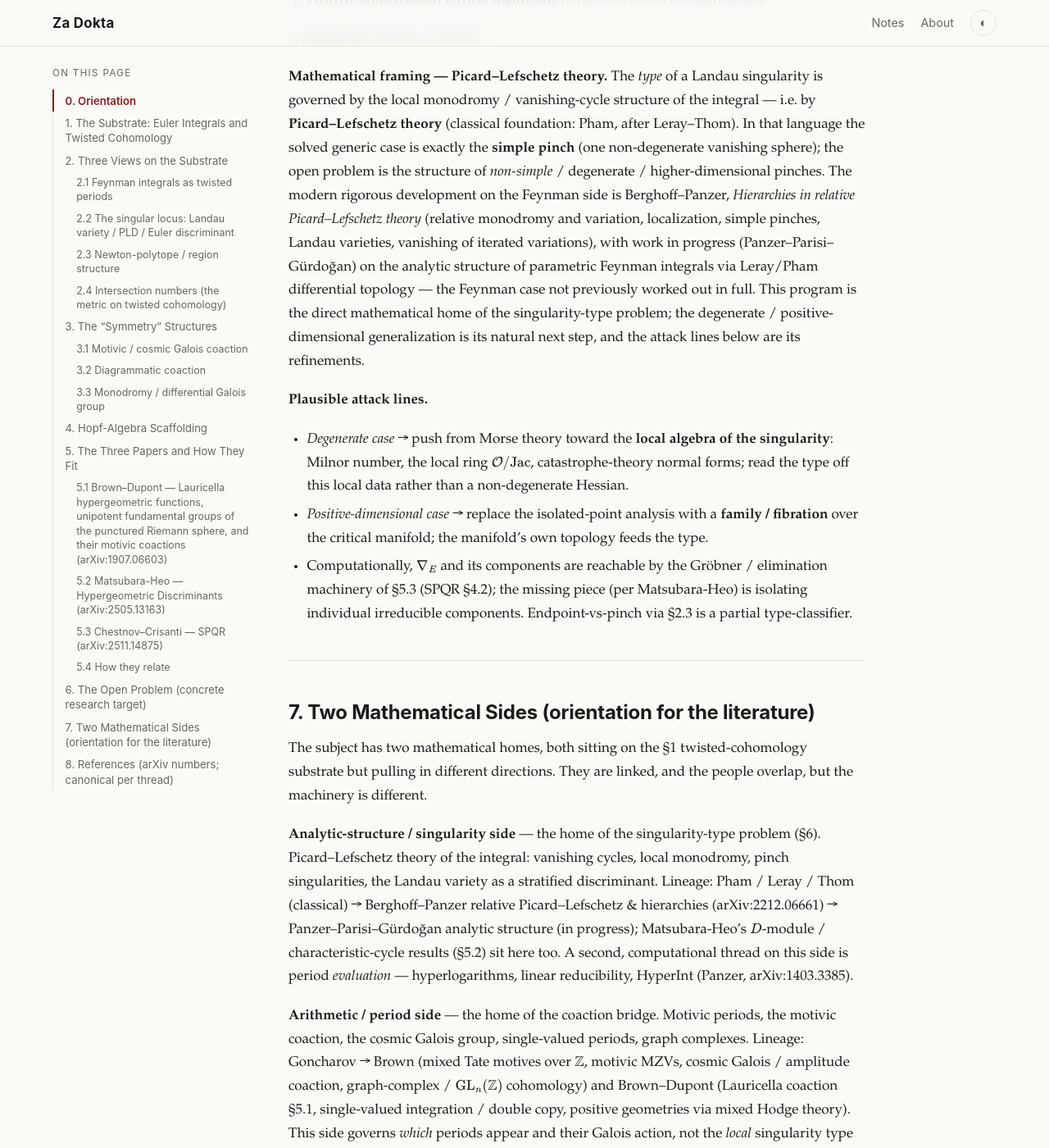
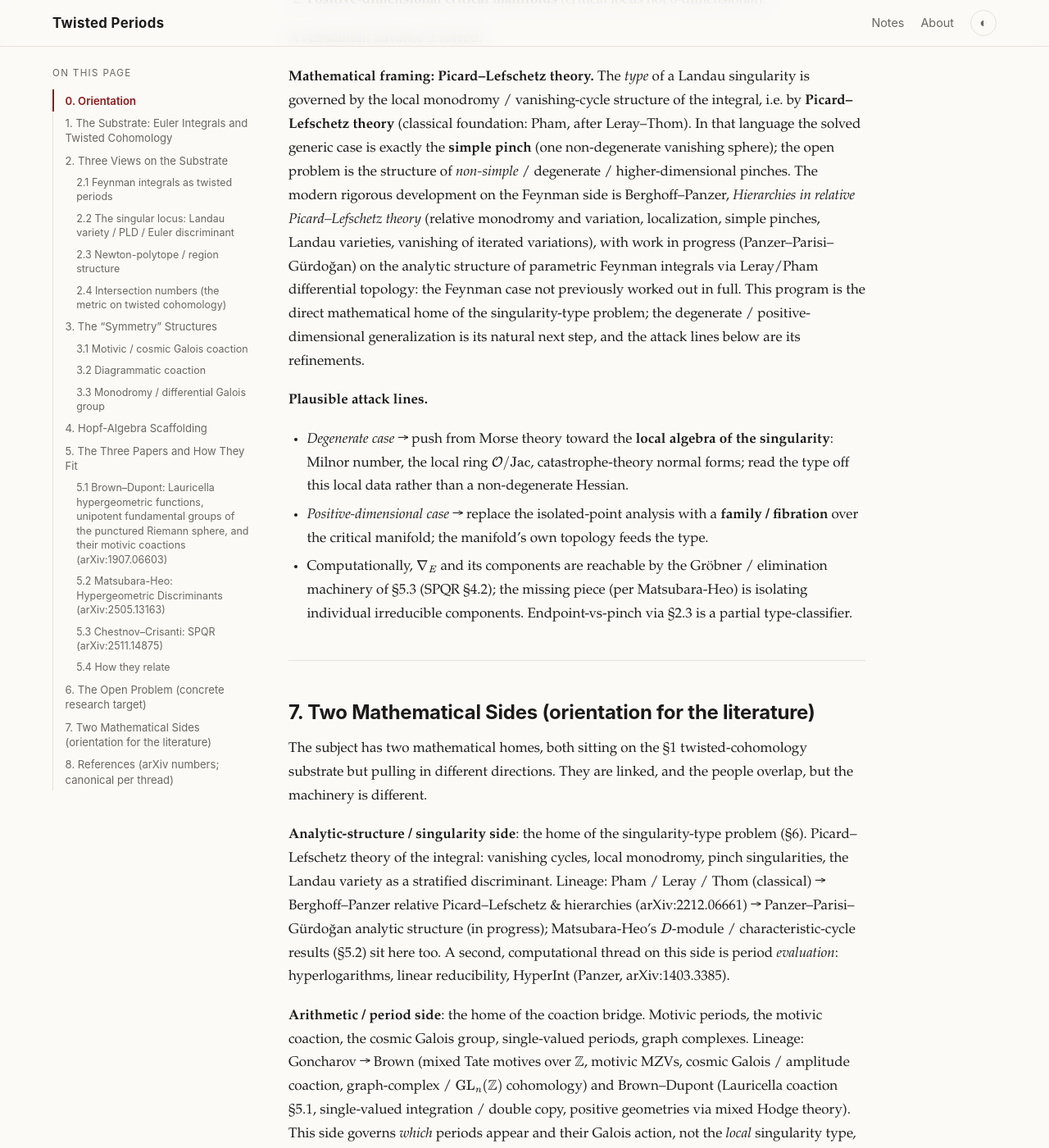
Before and after one commit to Aeden99/Za-Dokta, a Jekyll site: the page built from _notes/algebraic-structure-of-feynman-integrals.md, in a window 1280 px wide and 1400 px high, scrolled down 7057 px. Shown: the whole window at 82% size. Built offline with Jekyll 4.4.1, drawn with Linux system fonts in a browser that asks for light colours; some of the changed text lies outside the part shown.

Commit message:
Rename site to Twisted Periods; scrub em dashes; add three notes
- Site title, tagline, description, index, about, README, footer, theme
  header renamed from Za Dokta to Twisted Periods (repo name and Pages
  URL unchanged)
- Every em dash removed across the site, punctuation-only edits to the
  algebraic-structure note
- New notes: Hyperlogarithms and Linear Reducibility, Picard-Lefschetz
  and the Type of a Landau Singularity, The Reading Program

Co-Authored-By: Claude Fable 5 <noreply@anthropic.com>

```diff
--- a/_config.yml
+++ b/_config.yml
@@ -1,14 +1,15 @@
 # --- Site ---------------------------------------------------------------------
-title: "Za Dokta"
-tagline: "Working notes on the algebraic structure of Feynman integrals & adjacent mathematical physics"
+title: "Twisted Periods"
+tagline: "Working notes on the algebraic and analytic structure of Feynman integrals"
 description: >-
-  A growing, comprehensive set of working notes on Feynman integrals — twisted
-  cohomology, Euler/Landau discriminants, intersection numbers, the motivic
-  coaction, and the analytic structure of amplitudes.
+  A growing set of working notes on Feynman integrals as twisted periods:
+  twisted cohomology, Euler and Landau discriminants, intersection numbers,
+  hyperlogarithms, the motivic coaction, Picard–Lefschetz theory, and the
+  analytic structure of amplitudes.
 author: "Devansh"
 lang: en
 
-# IMPORTANT — hosting URL.
+# IMPORTANT: hosting URL.
 #   • User/org site  (repo named <username>.github.io)  ->  leave baseurl: ""
 #   • Project site   (repo named e.g. za-dokta)         ->  baseurl: "/za-dokta"
 # Every link/asset uses the relative_url filter, so this is the ONLY line to change.
--- a/_includes/footer.html
+++ b/_includes/footer.html
@@ -1,6 +1,6 @@
 <footer class="site-footer">
   <div class="wrap">
-    <p>{{ site.title }} — {{ site.tagline }}.</p>
+    <p>{{ site.title }} · {{ site.tagline }}.</p>
     <p class="muted">
       Built with <a href="https://jekyllrb.com/">Jekyll</a>,
       typeset with <a href="https://www.mathjax.org/">MathJax</a>.
--- a/_notes/algebraic-structure-of-feynman-integrals.md
+++ b/_notes/algebraic-structure-of-feynman-integrals.md
@@ -5,7 +5,7 @@ topic: "Feynman Integrals"
 order: 1
 date: 2026-06-23
 summary: >-
-  One substrate — the twisted (co)homology of an Euler integral — and three views on it:
+  One substrate, the twisted (co)homology of an Euler integral, and three views on it:
   Feynman integrals as twisted periods, the Landau/Euler-discriminant singular locus, and
   intersection numbers. Plus the motivic coaction and monodromy symmetries, the Hopf-algebra
   scaffolding, three anchor papers (Brown–Dupont, Matsubara-Heo, SPQR), and the open
@@ -35,7 +35,7 @@ a multivalued "twist" $$\Phi$$ times an algebraic form $$\varphi$$, over a cycle
 **Twisted connection.** $$\nabla = d + \omega\wedge$$, with
 $$\omega = d\log\Phi = \sum_j c_j \frac{dP_j}{P_j} + \sum_i \nu_i \frac{dx_i}{x_i}$$.
 The integrals are pairings of twisted cohomology $$[\varphi]\in H^n_{dR}(\nabla)$$ against
-twisted homology $$[\Gamma]\in H_n^{lf}(\nabla^\vee)$$ — i.e. **twisted periods**.
+twisted homology $$[\Gamma]\in H_n^{lf}(\nabla^\vee)$$, i.e. **twisted periods**.
 
 **Master-integral count.**
 
@@ -43,7 +43,7 @@ $$ \#\{\text{masters}\} = \dim H^n_{\mathrm{tw}} = |\chi(X)|, $$
 
 the absolute Euler characteristic of the very affine variety $$X$$ (complement of the
 zeros/poles of $$\Phi$$). By **Huh's theorem**, this signed Euler characteristic equals the
-number of critical points of $$\log\Phi$$ — the **maximum likelihood degree**, i.e. the
+number of critical points of $$\log\Phi$$: the **maximum likelihood degree**, i.e. the
 number of solutions of the likelihood equations $$d\log\Phi = 0$$.
 
 **Feynman integrals (Lee–Pomeransky).**
@@ -83,7 +83,7 @@ Master integrals = a basis of $$H^n_{\mathrm{tw}}$$; the kinematic differential
 
 ### 2.3 Newton-polytope / region structure
 - Landau singularity **regions** correspond to **faces/facets of the Newton polytope** of
-  the (Symanzik) polynomial — the geometry behind the method of regions. Gardi–Herzog–
+  the (Symanzik) polynomial: the geometry behind the method of regions. Gardi–Herzog–
   Jones–Ma–Schlenk, *On-shell expansion: from Landau equations to the Newton polytope*
   (arXiv:2211.14845).
 - *Dissecting polytopes* (arXiv:2407.13738) distinguishes **endpoint vs pinch**
@@ -148,12 +148,12 @@ pairing written out; structure constants = intersection numbers (§2.4).
   $$m:A\otimes A\to A$$ and $$\Delta:C\to C\otimes C$$) → bialgebra (needs a braiding to make
   $$\Delta$$ an algebra map) → Hopf algebra (antipode $$S$$ = convolution-inverse of $$\mathrm{id}$$).
 - **Group-like vs primitive**:
-  - group-like $$\Delta g = g\otimes g$$ (e.g. $$g\in G$$ in $$k[G]$$) — finite symmetry;
-  - primitive $$\Delta x = x\otimes 1 + 1\otimes x$$ (e.g. $$x\in\mathfrak g$$) — infinitesimal /
+  - group-like $$\Delta g = g\otimes g$$ (e.g. $$g\in G$$ in $$k[G]$$): finite symmetry;
+  - primitive $$\Delta x = x\otimes 1 + 1\otimes x$$ (e.g. $$x\in\mathfrak g$$): infinitesimal /
     Leibniz; $$e^{tx}$$ bridges primitive → group-like.
 - **Canonical examples**:
-  - $$k[G]$$: $$\Delta g = g\otimes g$$ — tensoring representations.
-  - $$U(\mathfrak g)$$: $$\Delta x = x\otimes 1 + 1\otimes x$$ — the Leibniz rule.
+  - $$k[G]$$: $$\Delta g = g\otimes g$$, tensoring representations.
+  - $$U(\mathfrak g)$$: $$\Delta x = x\otimes 1 + 1\otimes x$$, the Leibniz rule.
   - $$\mathcal O(G)$$: commutative Hopf algebra = affine group scheme; $$\mathbb G_a$$ → primitive
     coordinate, $$\mathbb G_m$$ → group-like coordinate (the two atoms of $$\mathbb G_m\ltimes U$$).
   - Shuffle Hopf algebra (iterated integrals): coproduct = deconcatenation, product =
@@ -163,7 +163,7 @@ pairing written out; structure constants = intersection numbers (§2.4).
   recovery is via the counit, $$\sum\varepsilon(c_{(1)})c_{(2)} = c$$.
 - **Coaction sidedness**: left vs right comodule is a genuine choice. Physics convention puts
   the de Rham factor on the **right**; Brown's abstract papers often on the **left** (pure
-  convention — stay consistent).
+  convention; stay consistent).
 - Abstract home of: Connes–Kreimer renormalization Hopf algebra; Brown's **motic Hopf
   algebra** (motic subgraphs generalize CK; bigraded; grading = facets of the Feynman
   polytope; aimed at the coaction).
@@ -172,15 +172,15 @@ pairing written out; structure constants = intersection numbers (§2.4).
 
 ## 5. The Three Papers and How They Fit
 
-### 5.1 Brown–Dupont — *Lauricella hypergeometric functions, unipotent fundamental groups of the punctured Riemann sphere, and their motivic coactions* (arXiv:1907.06603)
+### 5.1 Brown–Dupont: *Lauricella hypergeometric functions, unipotent fundamental groups of the punctured Riemann sphere, and their motivic coactions* (arXiv:1907.06603)
 - Object: **Lauricella functions** $$L_\Sigma$$ (incl. Gauss $$_2F_1$$, Euler beta), as twisted
   periods on $$X_\Sigma = \mathbb{A}^1\setminus\{\sigma_0,\dots,\sigma_n\}$$, twist
   $$\prod_k(x-\sigma_k)^{s_k}$$, connection $$\nabla = d + \sum_k s_k\frac{dx}{x-\sigma_k}$$.
 - Focus: **motivic coaction** $$\Delta L^m = L^m\otimes L^{dr}$$ (global + local),
   single-valued versions, double copy; Cho–Matsumoto pairings, twisted period relations.
-- The **1-dim, hyperplane-arrangement** (Aomoto) case — the arithmetic/Galois side.
+- The **1-dim, hyperplane-arrangement** (Aomoto) case: the arithmetic/Galois side.
 
-### 5.2 Matsubara-Heo — *Hypergeometric Discriminants* (arXiv:2505.13163)
+### 5.2 Matsubara-Heo: *Hypergeometric Discriminants* (arXiv:2505.13163)
 - Object: general **Euler integrals** $$\int_\Gamma f(x;z)^{-\nu_0}x^\nu\frac{dx}{x}$$
   (Lee–Pomeransky / Feynman) on families of very affine hypersurfaces; connection
   $$\omega = -\nu_0\frac{d_xf}{f} + \sum_i\nu_i\frac{dx_i}{x_i}$$.
@@ -188,11 +188,11 @@ pairing written out; structure constants = intersection numbers (§2.4).
   singular locus of the $$D$$-module = where the integral becomes singular** (rigorous
   Euler-drop theorem). Characteristic cycle = the **hypergeometric discriminant**. Uses
   Huh's likelihood theorem; relates to the principal $$A$$-determinant; cites Fevola–Mizera–Telen.
-- The **general-dimension, single-hypersurface** (GKZ) case — the singularity side.
+- The **general-dimension, single-hypersurface** (GKZ) case: the singularity side.
 - Flags **open**: no method yet to isolate the *individual irreducible components* of the
   Euler discriminant locus; precise relation to the bifurcation locus unclear.
 
-### 5.3 Chestnov–Crisanti — **SPQR** (arXiv:2511.14875)
+### 5.3 Chestnov–Crisanti: **SPQR** (arXiv:2511.14875)
 - A Mathematica package (on FiniteFlow) for **remainder mod an ideal, elimination,
   resultants, and root-finding over finite fields**.
 - Recasts reduction as linear algebra: **Macaulay matrix** (multiply generators by
@@ -234,11 +234,11 @@ pairing written out; structure constants = intersection numbers (§2.4).
 ## 6. The Open Problem (concrete research target)
 
 **Setting.** Near a Landau / Euler-discriminant point one wants the **type** of the
-singularity (local analytic behavior — branch type, power, log), not just its location.
+singularity (local analytic behavior: branch type, power, log), not just its location.
 
 **Generic case (solved).** When all critical points of the relevant log-likelihood / action
 are **isolated and non-degenerate (Morse)**, there is a simple closed formula for the
-singularity type — Hannesdóttir–Mizera, *What is the iε for the S-matrix?*
+singularity type: Hannesdóttir–Mizera, *What is the iε for the S-matrix?*
 (arXiv:2204.02988), **Chapter 7, eqs. (7.12) and (7.15)**.
 
 **Open.** Generalize that formula to where its hypotheses fail:
@@ -247,8 +247,8 @@ singularity type — Hannesdóttir–Mizera, *What is the iε for the S-matrix?*
 
 A substantial advance if solved.
 
-**Mathematical framing — Picard–Lefschetz theory.** The *type* of a Landau singularity is
-governed by the local monodromy / vanishing-cycle structure of the integral — i.e. by
+**Mathematical framing: Picard–Lefschetz theory.** The *type* of a Landau singularity is
+governed by the local monodromy / vanishing-cycle structure of the integral, i.e. by
 **Picard–Lefschetz theory** (classical foundation: Pham, after Leray–Thom). In that language
 the solved generic case is exactly the **simple pinch** (one non-degenerate vanishing
 sphere); the open problem is the structure of *non-simple* / degenerate / higher-dimensional
@@ -256,7 +256,7 @@ pinches. The modern rigorous development on the Feynman side is Berghoff–Panze
 in relative Picard–Lefschetz theory* (relative monodromy and variation, localization, simple
 pinches, Landau varieties, vanishing of iterated variations), with work in progress
 (Panzer–Parisi–Gürdoğan) on the analytic structure of parametric Feynman integrals via
-Leray/Pham differential topology — the Feynman case not previously worked out in full. This
+Leray/Pham differential topology: the Feynman case not previously worked out in full. This
 program is the direct mathematical home of the singularity-type problem; the degenerate /
 positive-dimensional generalization is its natural next step, and the attack lines below are
 its refinements.
@@ -279,22 +279,22 @@ The subject has two mathematical homes, both sitting on the §1 twisted-cohomolo
 but pulling in different directions. They are linked, and the people overlap, but the
 machinery is different.
 
-**Analytic-structure / singularity side** — the home of the singularity-type problem (§6).
+**Analytic-structure / singularity side**: the home of the singularity-type problem (§6).
 Picard–Lefschetz theory of the integral: vanishing cycles, local monodromy, pinch
 singularities, the Landau variety as a stratified discriminant. Lineage: Pham / Leray / Thom
 (classical) → Berghoff–Panzer relative Picard–Lefschetz & hierarchies (arXiv:2212.06661) →
 Panzer–Parisi–Gürdoğan analytic structure (in progress); Matsubara-Heo's $$D$$-module /
 characteristic-cycle results (§5.2) sit here too. A second, computational thread on this side
-is period *evaluation* — hyperlogarithms, linear reducibility, HyperInt (Panzer,
+is period *evaluation*: hyperlogarithms, linear reducibility, HyperInt (Panzer,
 arXiv:1403.3385).
 
-**Arithmetic / period side** — the home of the coaction bridge. Motivic periods, the motivic
+**Arithmetic / period side**: the home of the coaction bridge. Motivic periods, the motivic
 coaction, the cosmic Galois group, single-valued periods, graph complexes. Lineage:
 Goncharov → Brown (mixed Tate motives over $$\mathbb{Z}$$, motivic MZVs, cosmic Galois /
 amplitude coaction, graph-complex / $$\mathrm{GL}_n(\mathbb{Z})$$ cohomology) and Brown–Dupont
 (Lauricella coaction §5.1, single-valued integration / double copy, positive geometries via
 mixed Hodge theory). This side governs *which* periods appear and their Galois action, not
-the *local* singularity type — so it is largely orthogonal to the §6 problem, while being the
+the *local* singularity type, so it is largely orthogonal to the §6 problem, while being the
 deeper arithmetic of the same objects.
 
 **Link.** The two sides meet on the substrate (§1) and in people: Brown is thanked in the PLD
--- a/assets/css/main.scss
+++ b/assets/css/main.scss
@@ -3,7 +3,7 @@
 ---
 
 /* ============================================================================
-   Za Dokta — academic notes theme
+   Twisted Periods · academic notes theme
    ========================================================================== */
 
 :root {
```
Also changed, not shown: other parts of _notes/algebraic-structure-of-feynman-integrals.md (+17 -17 lines), _notes/hyperlogarithms-and-linear-reducibility.md (added, +144 -0 lines), _notes/picard-lefschetz-and-singularity-type.md (added, +174 -0 lines), _notes/the-reading-program.md (added, +94 -0 lines), about.md (+17 -4 lines), index.html (+4 -3 lines), tools/prepare-notes.py (+4 -4 lines), README.md.
